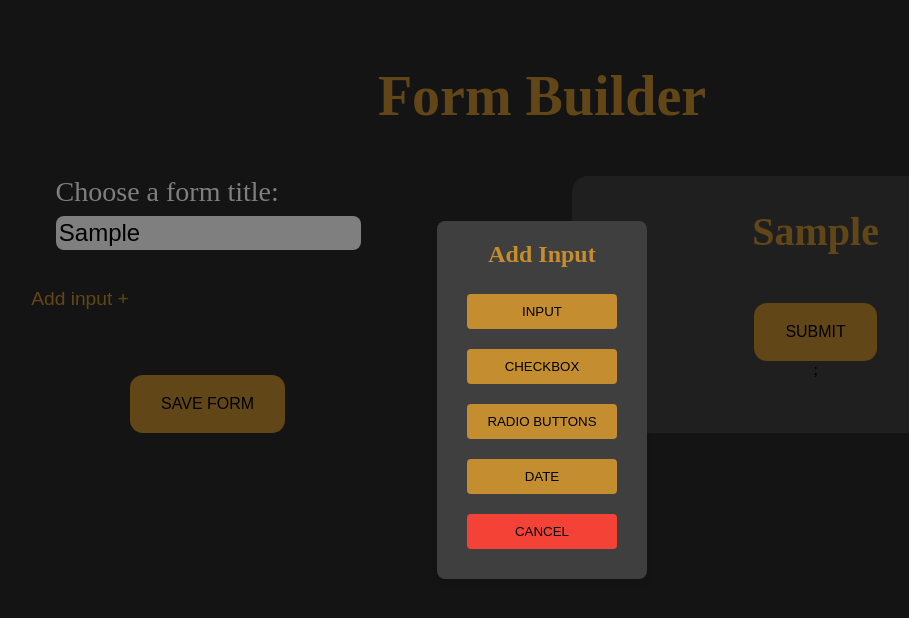
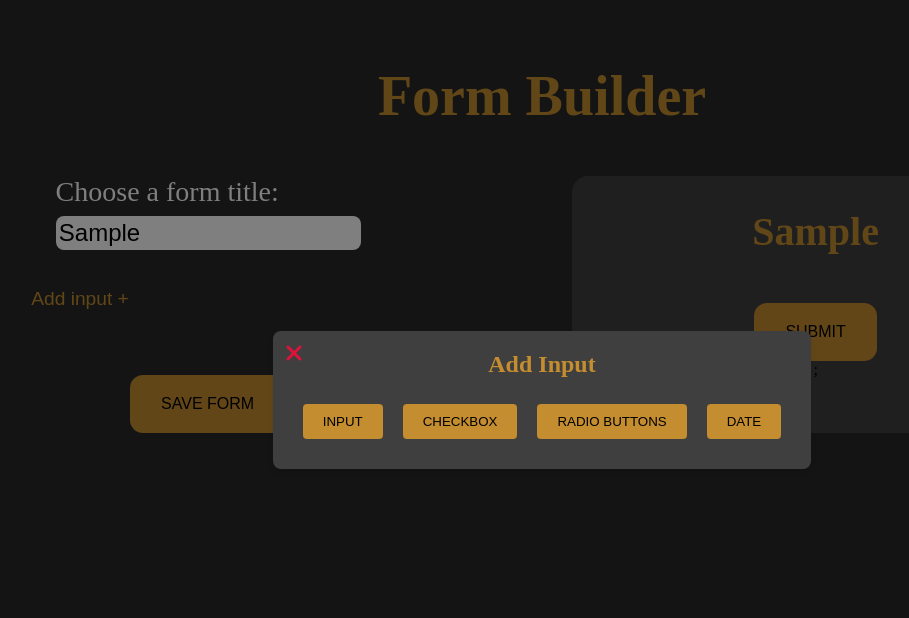
Before and after one commit to Rasmuskrogh/Questionnaire-Designer, a React (Vite) app: page / in a window 1280 px wide. Both pictures are taken after typing "Sample" into the empty fields and a click on the button "Add input +". Shown: the top 618 px of the page, without its empty margins (98-1007 px from the left). Built offline with nearby package versions, Linux system fonts and the light colour scheme.

Commit message:
changed modal cancel button to x and moved it to top left corner

```diff
--- a/src/components/CreateRadioButtons.tsx
+++ b/src/components/CreateRadioButtons.tsx
@@ -2,6 +2,7 @@ import { useState } from "react";
 import classes from "../css/modal.module.css";
 import Button from "./Button";
 import { IRadioButtonSettings } from "../interface";
+import X from "../assets/x (4).svg";
 
 const RadioButtonSettings = ({
   closeRadio,
@@ -22,16 +23,18 @@ const RadioButtonSettings = ({
 
   return (
     <form>
+      <div className={classes.radioQuestion}>
         <h2 className={classes.modalHeader}>Radio Button Settings</h2>
-      <label>Question:</label>
+        <label className={classes.radioLabels}>Question:</label>
         <input
           type="text"
           placeholder="Enter your question"
           value={question}
           onChange={(e) => setQuestion(e.target.value)}
         />
-
-      <label>Number of options:</label>
+      </div>
+      <div className={classes.radioNumbers}>
+        <label className={classes.radioLabels}>Number of options:</label>
         <select
           value={numOptions}
           onChange={(e) => setNumOptions(Number(e.target.value))}
@@ -42,14 +45,16 @@ const RadioButtonSettings = ({
             </option>
           ))}
         </select>
+      </div>
 
       <Button
         label="Add Radio Buttons"
         className={classes.addButton}
         onClick={handleAddRadioGroup}
       />
-      <Button
-        label="Cancel"
+      <img
+        src={X}
+        alt="X icon"
         className={classes.closeButton}
         onClick={closeRadio}
       />
--- a/src/components/Modal.tsx
+++ b/src/components/Modal.tsx
@@ -4,6 +4,7 @@ import Button from "./Button";
 import classes from "../css/modal.module.css";
 import { useState } from "react";
 import CreateRadioButtons from "./CreateRadioButtons";
+import X from "../assets/x (4).svg";
 
 function Modal({
   onClose,
@@ -13,7 +14,6 @@ function Modal({
   onAddDate,
 }: ModalProps) {
   const [radioActive, setRadioActive] = useState<boolean>(false);
-  // const [question, setQuestion] = useState<string>("");
 
   const openRadioModal = () => {
     setRadioActive((prev) => !prev);
@@ -44,10 +44,11 @@ function Modal({
             className={classes.addButton}
             label="Date"
           />
-          <Button
+          <img
+            src={X}
+            alt="X icon"
             onClick={onClose}
             className={classes.closeButton}
-            label="Cancel"
           />
         </div>
       ) : (
--- a/src/css/modal.module.css
+++ b/src/css/modal.module.css
@@ -16,13 +16,16 @@
   border-radius: 8px;
   box-shadow: 0 4px 6px rgba(0, 0, 0, 0.1);
   text-align: center;
-  display: flex;
-  flex-direction: column;
+  position: relative;
+  min-width: 20rem;
+  /*   display: flex;
+  flex-direction: column; */
 }
 
 .modalHeader {
   color: var(--base-color-brand--gold);
   padding-bottom: 1rem;
+  text-align: center;
 }
 
 .addButton {
@@ -41,16 +44,21 @@
 }
 
 .closeButton {
-  background: #f44336;
-  color: var(--secondary-text-color);
-  border: none;
-  padding: 10px 20px;
-  margin: 10px;
-  cursor: pointer;
-  border-radius: 4px;
-  font-size: 0.833rem;
+  position: absolute;
+  left: 0.6rem;
+  top: 0.6rem;
 }
 
-.closeButton:hover {
-  background: #d32f2f;
+.radioLabels {
+  color: white;
 }
+
+.radioQuestion {
+  text-align: left;
+}
+
+.radioNumbers {
+  padding: 1rem 0 0.5rem 0;
+
+  text-align: left;
+}
```
Also changed, not shown: src/assets/x (4).svg (added). Lines whose indentation alone changed are shown as unchanged.
